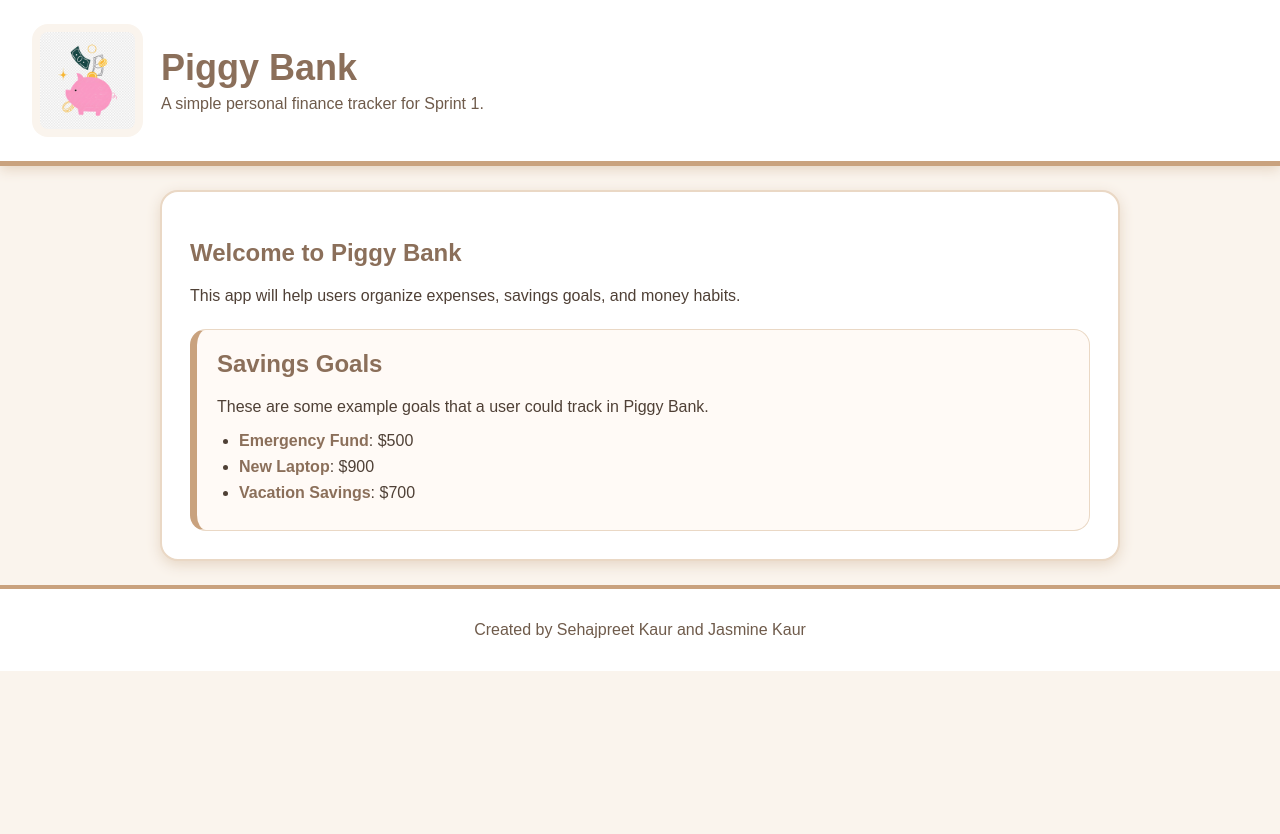
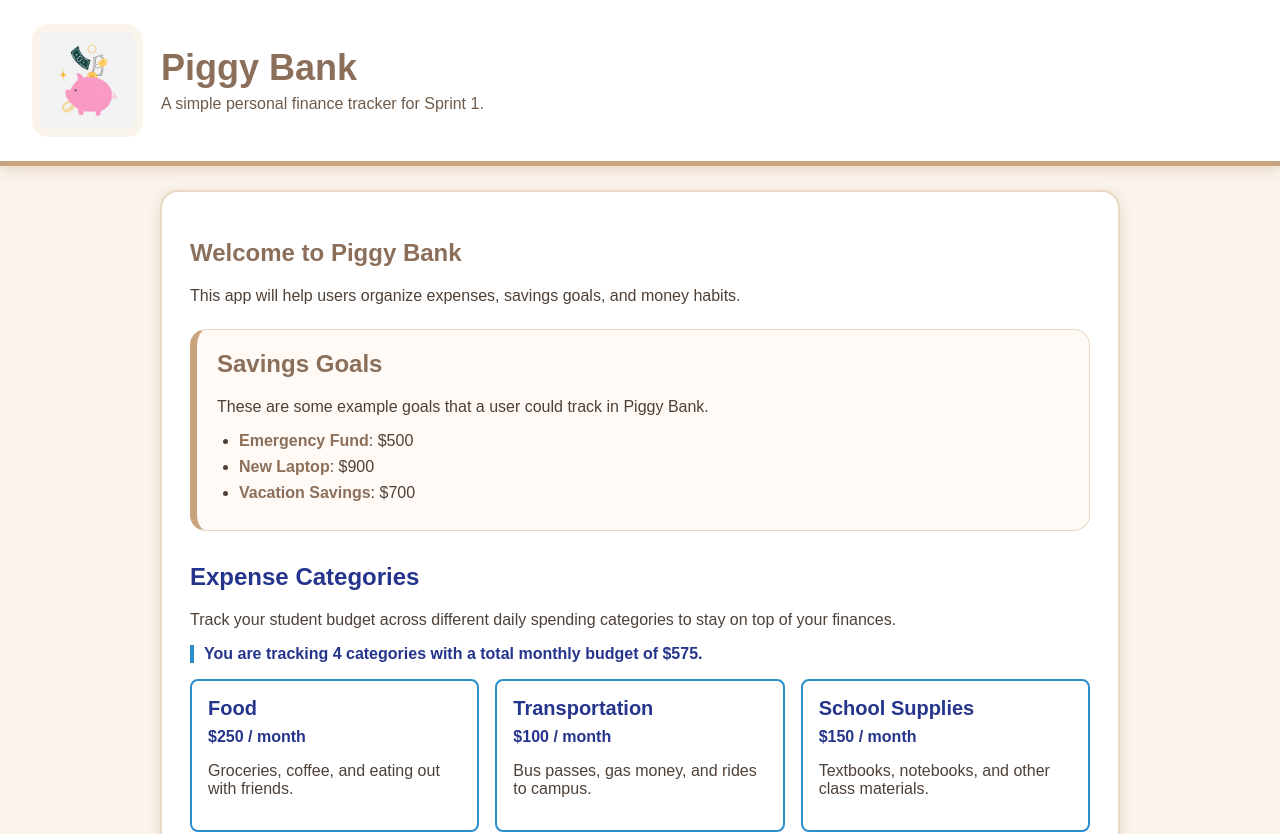
Before and after one commit to jasminekaurjogar/Full-Stack-Project, a React (Vite) app: page / in a window 1280 px wide. Shown: the top 834 px of the page. Before the commit the page ends 800 px from the top, so only its background shows below. Built offline with nearby package versions, Linux system fonts and the light colour scheme.

Commit message:
Render ExpenseCategories component in App

```diff
--- a/src/App.tsx
+++ b/src/App.tsx
@@ -1,4 +1,5 @@
 import { SavingsGoals } from "./components/SavingsGoals/SavingsGoals";
+import ExpenseCategories from "./components/ExpenseCategories/ExpenseCategories";
 import "./App.css";
 
 function App() {
@@ -23,6 +24,7 @@ function App() {
           habits.
         </p>
         <SavingsGoals />
+        <ExpenseCategories />
       </main>
 
       <footer>
```
